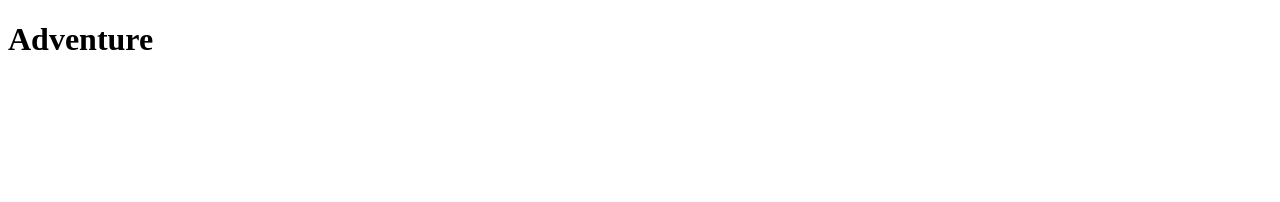
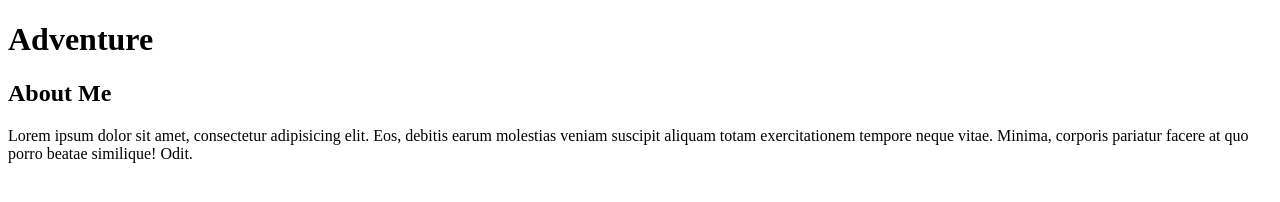
Before and after one commit to Pradeep1026/Propel-class-git-, a plain HTML site: page index.html in a window 1280 px wide. Drawn offline with Linux system fonts and the light colour scheme.

Commit message:
Added Sidebar to page

```diff
--- a/index.html
+++ b/index.html
@@ -12,6 +12,19 @@
     <header>
 	    <h1>Adventure</h1>
     </header>
+    <div class="container">
+    <main>
+
+    </main>
+</div>
+
+<!-- start of new content -->
+<aside>
+    <h2>About Me</h2>
+
+    <p>Lorem ipsum dolor sit amet, consectetur adipisicing elit. Eos, debitis earum molestias veniam suscipit aliquam totam exercitationem tempore neque vitae. Minima, corporis pariatur facere at quo porro beatae similique! Odit.</p>
+</aside>
+<!-- end of new content -->
     <script src="js/app.js"></script>
 </body>
 </html>
```
